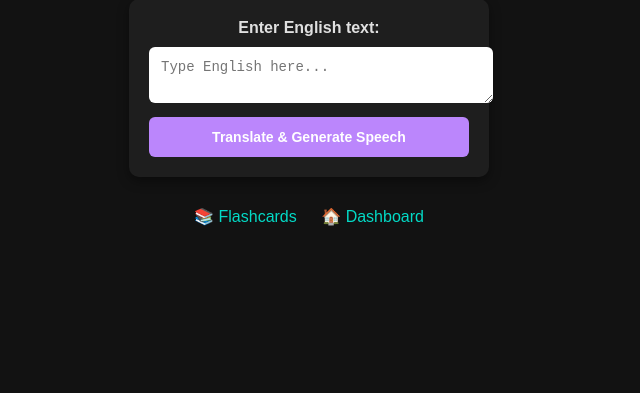
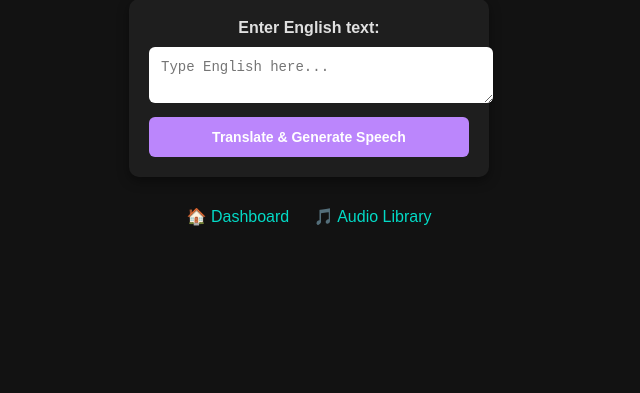
Before and after one commit to Ak23b/Russian-language-learning-app, a Flask app: page /speak in a window 1280 px wide. Shown: the part 89-482 px from the top of the page, without its empty margins (331-971 px from the left). Run offline with Flask 3, Linux system fonts and the light colour scheme; the visitor is signed in with stand-in values (Sample User, id 1).

Commit message:
Minor and convinient file names and changes

```diff
--- a/templates/speak.html
+++ b/templates/speak.html
@@ -27,12 +27,21 @@
                     <source src="{{ audio_file }}" type="audio/wav">
                     Your browser does not support the audio element.
                 </audio>
+
+                <!-- Manual Save Option -->
+                <form method="POST" action="{{ url_for('save_audio') }}">
+                    <!-- Hidden fields to pass all needed info -->
+                    <input type="hidden" name="filename" value="{{ audio_filename }}">
+                    <input type="hidden" name="original_text" value="{{ original_text }}">
+                    <input type="hidden" name="translated_text" value="{{ translated_text }}">
+                    <button type="submit" class="btn">💾 Save this Audio</button>
+                </form>
             </div>
         {% endif %}
 
         <div class="nav-links">
-            <a href="{{ url_for('index') }}">📚 Flashcards</a>
             <a href="{{ url_for('dashboard') }}">🏠 Dashboard</a>
+            <a href="{{ url_for('library') }}">🎵 Audio Library</a>
         </div>
     </div>
 </body>
```
